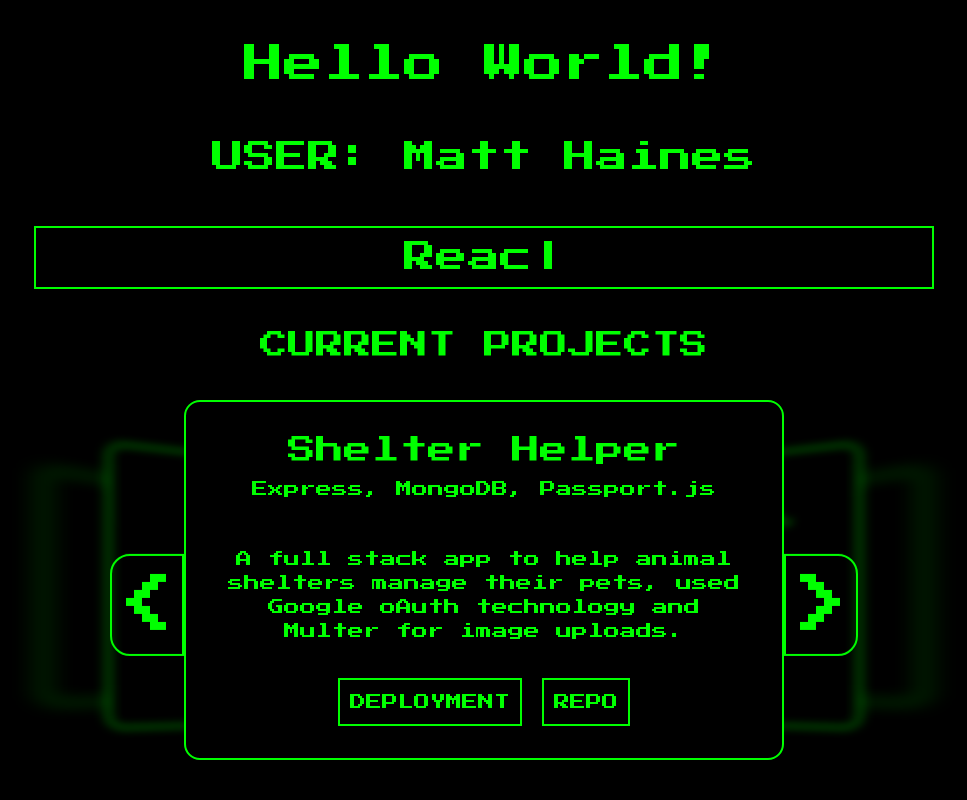
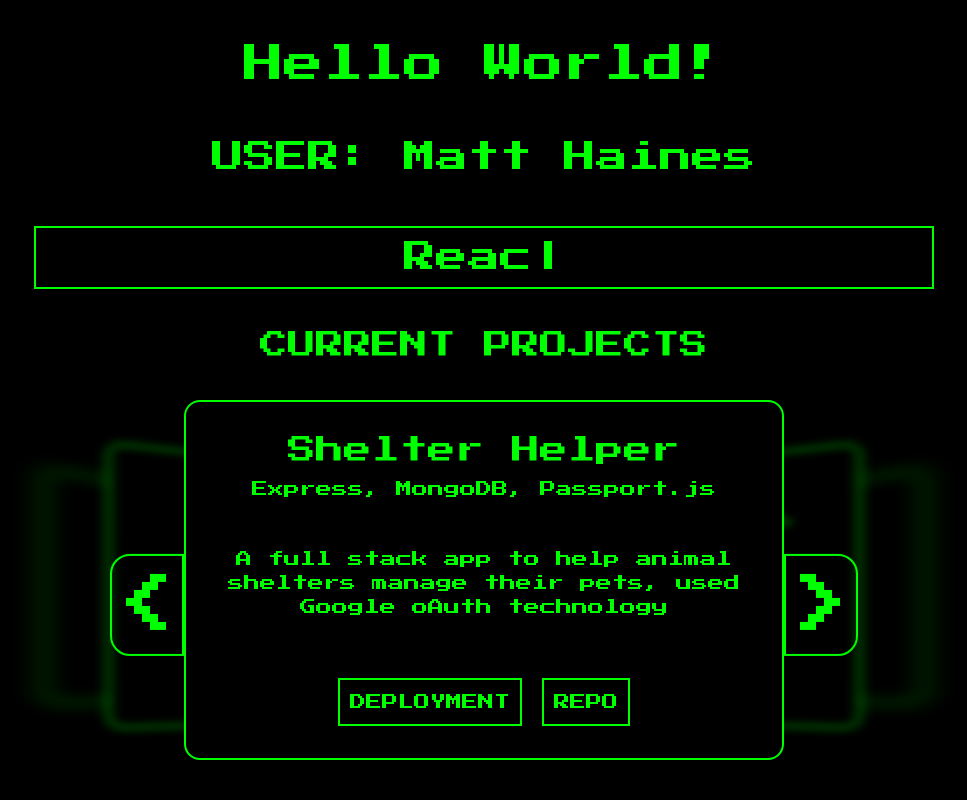
Before and after one commit to mHaines9219/portfolio_redux, a React (Create React App) app in the folder client/: page / in a window 1280 px wide. Shown: the top 800 px of the page, without its empty margins (156-1123 px from the left). Built offline with nearby package versions, Linux system fonts and the light colour scheme; a web font is replaced by a local one.

Commit message:
update shelter helper

```diff
--- a/client/src/components/Home/Home.js
+++ b/client/src/components/Home/Home.js
@@ -36,7 +36,7 @@ export default function Home() {
       techStack: 'Express, MongoDB, Passport.js',
       title: 'Shelter Helper',
       description:
-        'A full stack app to help animal shelters manage their pets, used Google oAuth technology and Multer for image uploads.',
+        'A full stack app to help animal shelters manage their pets, used Google oAuth technology',
       link: 'https://shelter-helper-e804b88bbe4a.herokuapp.com/',
       repoLink: 'https://github.com/mHaines9219/ShelterHelper',
     },
```
